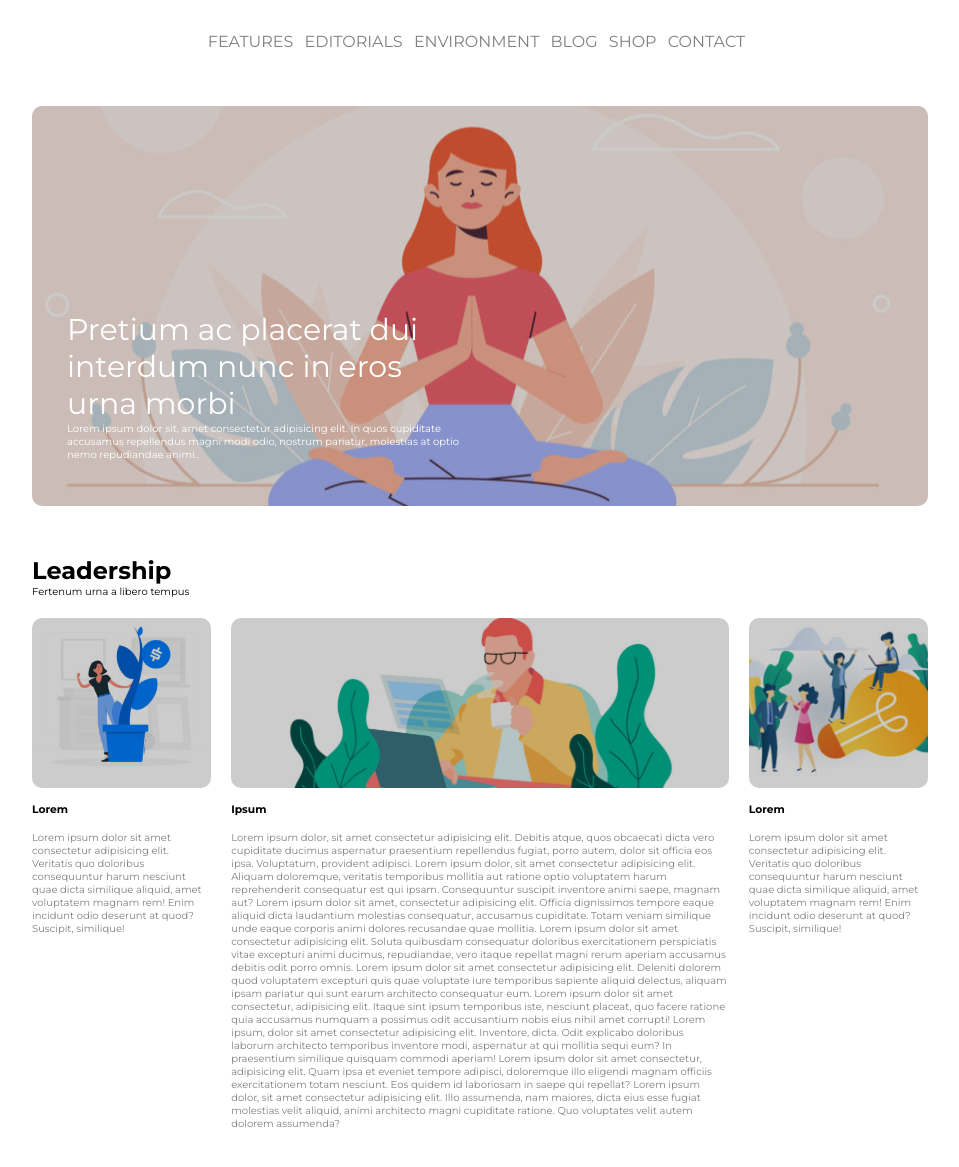
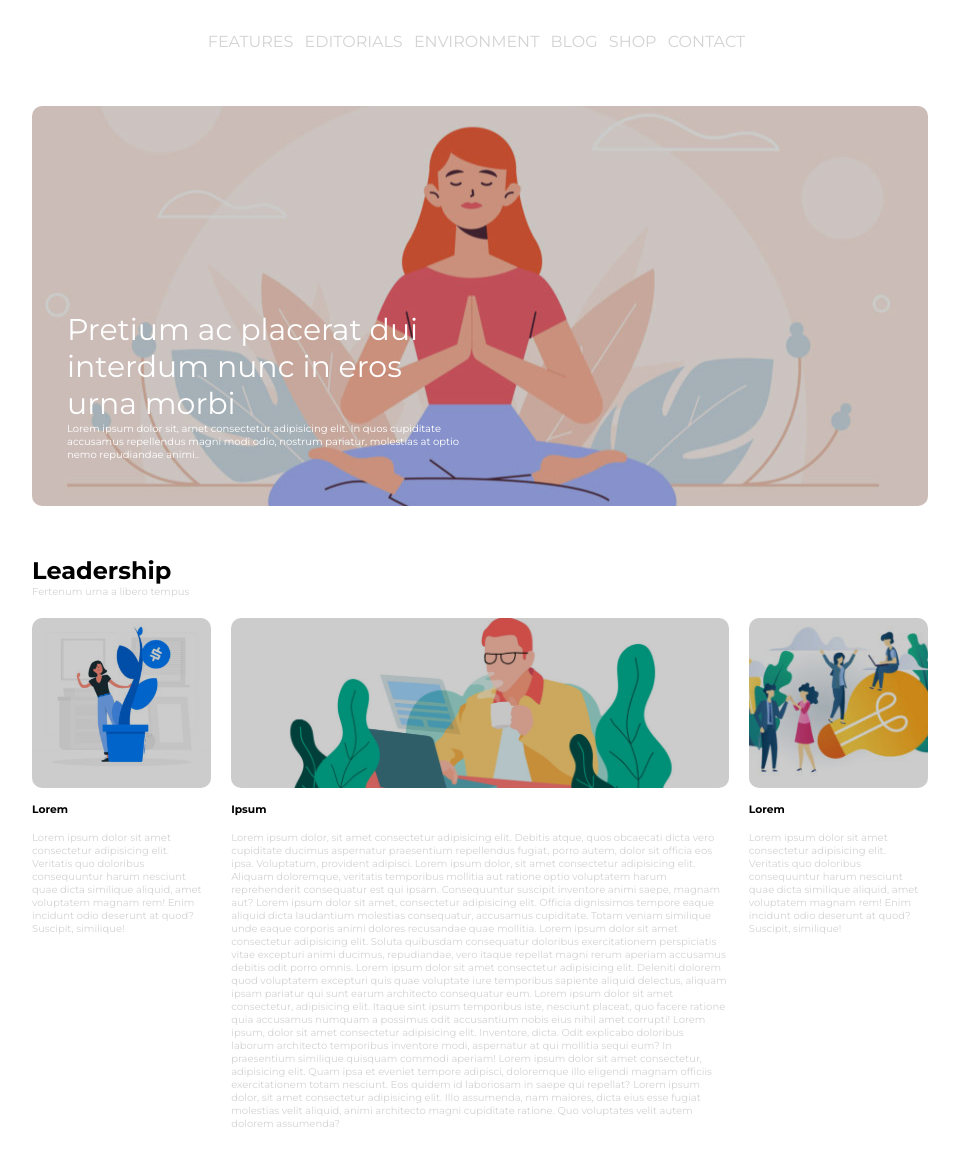
Before and after one commit to ALAM-97/htmlcss-wp, a plain HTML site: page index.html in a window 1280 px wide. Shown: the part 94-1261 px from the top of the page, without its empty margins (160-1119 px from the left). Drawn offline with Linux system fonts and the light colour scheme.

Commit message:
FIX - Turned Grey text color into Lightgrey

```diff
--- a/css/style.css
+++ b/css/style.css
@@ -45,7 +45,7 @@ li {
 
 nav li a {
     text-decoration: none;
-    color: grey;
+    color: lightgrey;
 }
 
 a:hover {
@@ -108,8 +108,8 @@ section.leadership {
     margin-bottom: 20px;
 }
 
-.leadership-intro > div {
-    color: grey;
+.leadership-intro p {
+    color: lightgrey;
 }
 
 .left-column, .right-column {
@@ -137,7 +137,7 @@ h6 {
 }
 
 .left-column > p, .center-column > p, .right-column > p {
-    color: grey;
+    color: lightgrey;
 }
 
 .dark-img {
```
